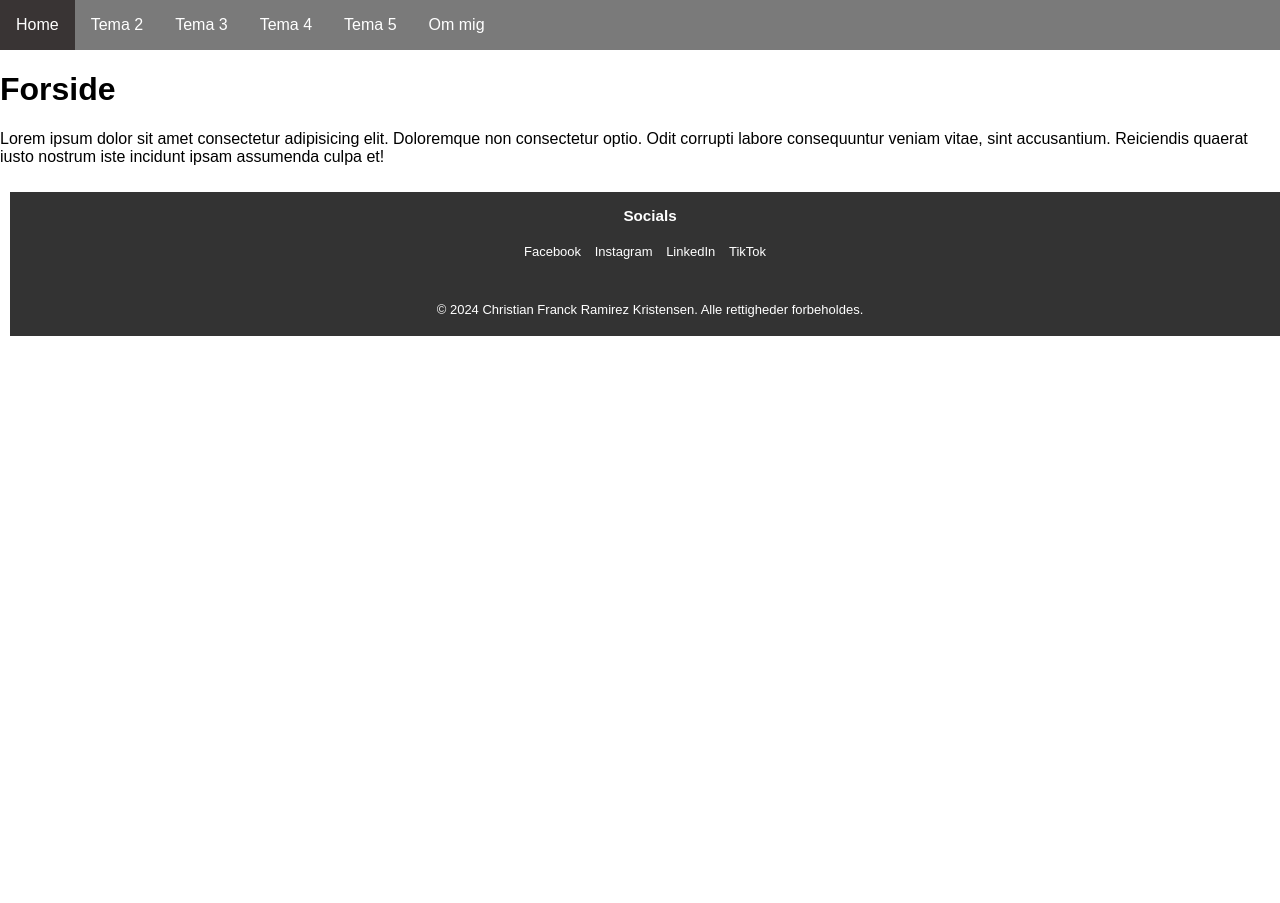
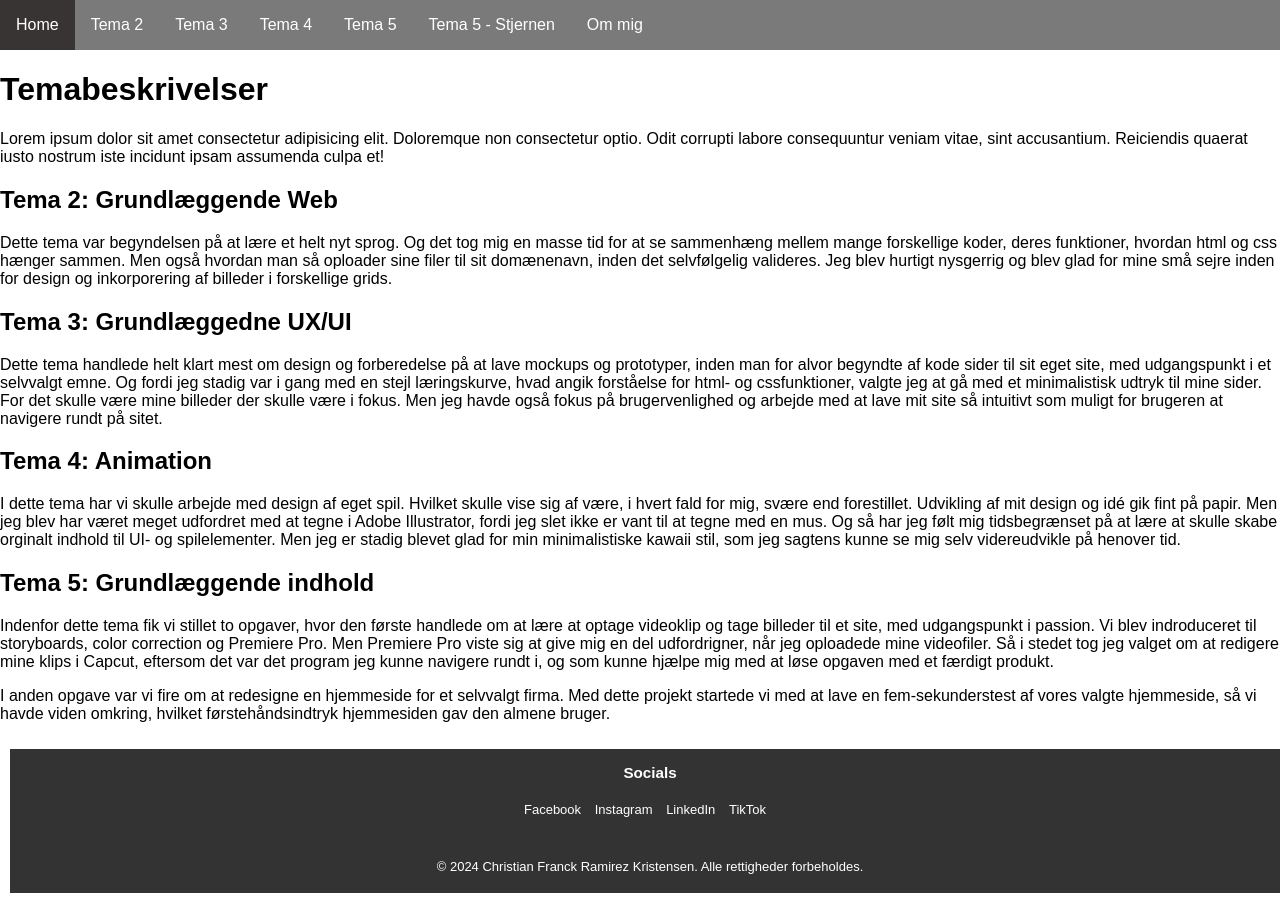
Before and after one commit to Githubgiverikkemening/githubeksamen2, a plain HTML site: page projektportfolio.html in a window 1280 px wide. Before the commit the page ends 800 px from the top, so only its background shows below. Drawn offline with Linux system fonts and the light colour scheme.

Commit message:
Jeg har tilført sektioner til projekter

```diff
--- a/projektportfolio.html
+++ b/projektportfolio.html
@@ -33,6 +33,12 @@
           <a
             href="http://christianfranckramirez.com/mmd/portfolio/tema5/passionsite/index.html"
             >Tema 5</a
+          >
+        </li>
+        <li class="nav_div">
+          <a
+            href="http://christianfranckramirez.com/mmd/portfolio/tema5/passionsite/index.html"
+            >Tema 5 - Stjernen</a
           >
         </li>
         <li class="nav_div">
@@ -81,13 +87,79 @@
       </button>
     </nav>
     <main>
-      <h1>Forside</h1>
+      <h1>Temabeskrivelser</h1>
       <p>
         Lorem ipsum dolor sit amet consectetur adipisicing elit. Doloremque non
         consectetur optio. Odit corrupti labore consequuntur veniam vitae, sint
         accusantium. Reiciendis quaerat iusto nostrum iste incidunt ipsam
         assumenda culpa et!
       </p>
+
+      <!-- Section for Theme 2 -->
+      <section id="tema2" class="tema-beskrivelse">
+        <h2>Tema 2: Grundlæggende Web</h2>
+        <p>
+          Dette tema var begyndelsen på at lære et helt nyt sprog. Og det tog
+          mig en masse tid for at se sammenhæng mellem mange forskellige koder,
+          deres funktioner, hvordan html og css hænger sammen. Men også hvordan
+          man så oploader sine filer til sit domænenavn, inden det selvfølgelig
+          valideres. Jeg blev hurtigt nysgerrig og blev glad for mine små sejre
+          inden for design og inkorporering af billeder i forskellige grids.
+        </p>
+      </section>
+
+      <!-- Section for Theme 3 -->
+      <section id="tema3" class="tema-beskrivelse">
+        <h2>Tema 3: Grundlæggedne UX/UI</h2>
+        <p>
+          Dette tema handlede helt klart mest om design og forberedelse på at
+          lave mockups og prototyper, inden man for alvor begyndte af kode sider
+          til sit eget site, med udgangspunkt i et selvvalgt emne. Og fordi jeg
+          stadig var i gang med en stejl læringskurve, hvad angik forståelse for
+          html- og cssfunktioner, valgte jeg at gå med et minimalistisk udtryk
+          til mine sider. For det skulle være mine billeder der skulle være i
+          fokus. Men jeg havde også fokus på brugervenlighed og arbejde med at
+          lave mit site så intuitivt som muligt for brugeren at navigere rundt
+          på sitet.
+        </p>
+      </section>
+
+      <!-- Section for Theme 4 -->
+      <section id="tema4" class="tema-beskrivelse">
+        <h2>Tema 4: Animation</h2>
+        <p>
+          I dette tema har vi skulle arbejde med design af eget spil. Hvilket
+          skulle vise sig af være, i hvert fald for mig, svære end forestillet.
+          Udvikling af mit design og idé gik fint på papir. Men jeg blev har
+          været meget udfordret med at tegne i Adobe Illustrator, fordi jeg slet
+          ikke er vant til at tegne med en mus. Og så har jeg følt mig
+          tidsbegrænset på at lære at skulle skabe orginalt indhold til UI- og
+          spilelementer. Men jeg er stadig blevet glad for min minimalistiske
+          kawaii stil, som jeg sagtens kunne se mig selv videreudvikle på
+          henover tid.
+        </p>
+      </section>
+
+      <!-- Section for Theme 5 -->
+      <section id="tema5" class="tema-beskrivelse">
+        <h2>Tema 5: Grundlæggende indhold</h2>
+        <p>
+          Indenfor dette tema fik vi stillet to opgaver, hvor den første
+          handlede om at lære at optage videoklip og tage billeder til et site,
+          med udgangspunkt i passion. Vi blev indroduceret til storyboards,
+          color correction og Premiere Pro. Men Premiere Pro viste sig at give
+          mig en del udfordrigner, når jeg oploadede mine videofiler. Så i
+          stedet tog jeg valget om at redigere mine klips i Capcut, eftersom det
+          var det program jeg kunne navigere rundt i, og som kunne hjælpe mig
+          med at løse opgaven med et færdigt produkt.
+        </p>
+        <p>
+          I anden opgave var vi fire om at redesigne en hjemmeside for et
+          selvvalgt firma. Med dette projekt startede vi med at lave en
+          fem-sekunderstest af vores valgte hjemmeside, så vi havde viden
+          omkring, hvilket førstehåndsindtryk hjemmesiden gav den almene bruger.
+        </p>
+      </section>
     </main>
     <footer>
       <div class="footer_container">
```
